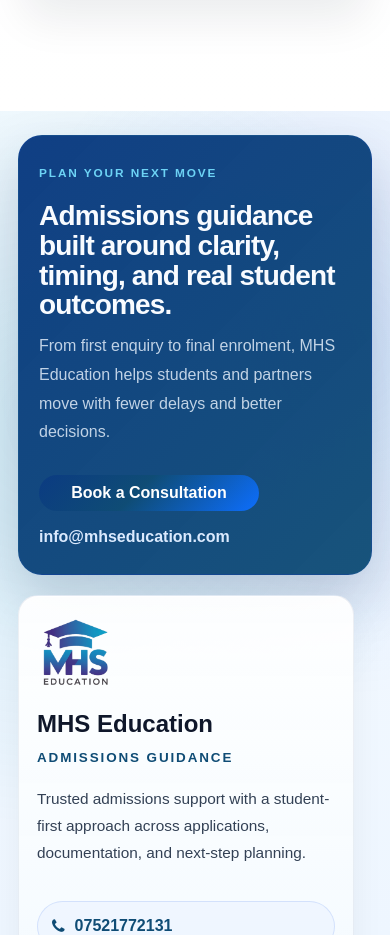
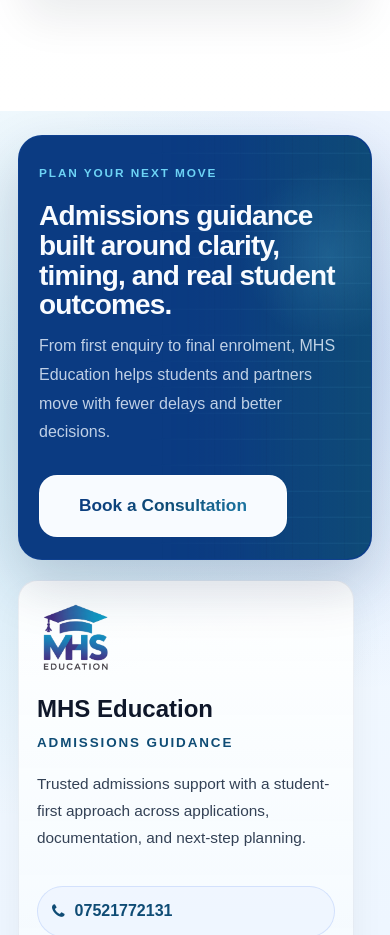
Before and after one commit to JomsonGit738/mhs-education, a Next.js app: page /courses in a window 390 px wide. Shown: the part 3412-4347 px from the top of the page. Built offline with nearby package versions, Linux system fonts and the light colour scheme.

Commit message:
styles changes

```diff
--- a/app/globals.css
+++ b/app/globals.css
@@ -1599,80 +1599,158 @@
 
 /* Modern services row */
 .services-modern {
-  background: linear-gradient(180deg, #f8fbff 0%, #eef4ff 45%, #ffffff 100%);
+  background:
+    radial-gradient(circle at top right, rgba(37, 99, 235, 0.08), transparent 26%),
+    radial-gradient(circle at 12% 16%, rgba(14, 116, 144, 0.08), transparent 22%),
+    linear-gradient(180deg, #f7fafc 0%, #edf3fb 46%, #ffffff 100%);
+}
+
+.services-modern .services-modern__title {
+  margin: 0;
+  color: #10233d;
+  font-size: clamp(2rem, 3.3vw, 2.7rem);
+  font-weight: 800;
+  line-height: 1.08;
+  letter-spacing: -0.045em;
+}
+
+.services-modern .services-modern__intro {
+  max-width: 62ch;
+  margin: 0 auto;
+  color: #5a6b80 !important;
+  font-size: clamp(1rem, 1.35vw, 1.08rem);
+  line-height: 1.85;
 }
 
 .services-modern .services-grid {
   display: grid;
   grid-template-columns: repeat(auto-fit, minmax(240px, 1fr));
-  gap: 18px;
+  gap: 22px;
 }
 
 .services-modern .service-card {
   position: relative;
-  border-radius: 14px;
-  background: #ffffff;
+  display: flex;
+  flex-direction: column;
+  min-height: 100%;
+  border-radius: 24px;
+  background:
+    linear-gradient(180deg, rgba(255, 255, 255, 0.96), rgba(241, 246, 253, 0.96)),
+    #ffffff;
   color: #0f172a;
-  padding: 22px 20px 20px;
+  padding: 24px 24px 22px;
   overflow: hidden;
+  isolation: isolate;
   transition:
-    transform 0.2s ease,
-    box-shadow 0.2s ease;
-  box-shadow: 0 14px 28px rgba(15, 23, 42, 0.08);
-  border: 1px solid rgba(15, 23, 42, 0.06);
-}
-
+    transform 0.28s ease,
+    box-shadow 0.28s ease,
+    border-color 0.28s ease,
+    background 0.28s ease;
+  box-shadow:
+    0 22px 48px rgba(15, 23, 42, 0.08),
+    0 2px 6px rgba(15, 23, 42, 0.04);
+  border: 1px solid rgba(148, 163, 184, 0.24);
+}
+
+.services-modern .service-card::before,
 .services-modern .service-card::after {
   content: "";
   position: absolute;
-  inset: 0;
-  background: linear-gradient(
-    135deg,
-    rgba(59, 130, 246, 0.05),
-    rgba(59, 130, 246, 0)
-  );
   pointer-events: none;
+  transition:
+    opacity 0.28s ease,
+    transform 0.28s ease;
+}
+
+.services-modern .service-card::before {
+  inset: 1px;
+  border-radius: 23px;
+  background: linear-gradient(180deg, rgba(255, 255, 255, 0.82), rgba(255, 255, 255, 0));
+  opacity: 0.8;
+}
+
+.services-modern .service-card::after {
+  inset: auto -18% -42% auto;
+  width: 180px;
+  height: 180px;
+  border-radius: 999px;
+  background: radial-gradient(circle, rgba(37, 99, 235, 0.16), rgba(37, 99, 235, 0));
+  opacity: 0.58;
+  transform: translate3d(0, 12px, 0);
 }
 
 .services-modern .service-card-gradient {
-  background: linear-gradient(145deg, #e8f1ff, #f4f8ff 50%, #ffffff 100%);
+  background:
+    linear-gradient(180deg, rgba(255, 255, 255, 0.98), rgba(239, 245, 252, 0.96)),
+    #ffffff;
+}
+
+.services-modern .service-card--dark {
+  background:
+    linear-gradient(180deg, rgba(244, 248, 252, 0.98), rgba(233, 240, 249, 0.96)),
+    #ffffff;
 }
 
 .services-modern .service-card:hover {
-  transform: translateY(-6px);
-  box-shadow: 0 22px 48px rgba(15, 23, 42, 0.12);
-}
-
-.services-modern .service-accent {
-  width: 52px;
-  height: 52px;
-  border-radius: 14px;
-  display: inline-flex;
-  align-items: center;
-  justify-content: center;
-  background: linear-gradient(135deg, #dbeafe, #bfdbfe);
-  color: #0f172a;
-  margin-bottom: 14px;
-  font-size: 20px;
-  border: 1px solid rgba(59, 130, 246, 0.2);
+  transform: translateY(-10px);
+  border-color: rgba(37, 99, 235, 0.22);
+  box-shadow:
+    0 30px 64px rgba(15, 23, 42, 0.12),
+    0 10px 22px rgba(37, 99, 235, 0.08);
+}
+
+.services-modern .service-card:hover::after {
+  opacity: 0.9;
+  transform: translate3d(-10px, -4px, 0) scale(1.08);
+}
+
+.services-modern .service-body {
+  position: relative;
+  z-index: 1;
 }
 
 .services-modern .service-title {
-  margin: 0 0 8px;
-  font-size: 18px;
-  font-weight: 700;
+  margin: 0 0 12px;
+  font-size: 1.18rem;
+  font-weight: 700;
+  line-height: 1.3;
+  letter-spacing: -0.02em;
 }
 
 .services-modern .service-copy {
   margin: 0;
-  color: #475569;
-  line-height: 1.55;
-  font-size: 15px;
+  max-width: 30ch;
+  color: #526276;
+  line-height: 1.7;
+  font-size: 0.95rem;
 }
 
 @media (max-width: 767px) {
+  .services-modern .services-modern__title {
+    font-size: 1.8rem;
+    line-height: 1.12;
+  }
+
+  .services-modern .services-modern__intro {
+    font-size: 0.98rem;
+    line-height: 1.78;
+  }
+
   .services-modern .services-grid {
     grid-template-columns: repeat(auto-fit, minmax(200px, 1fr));
+  }
+
+  .services-modern .service-card {
+    padding: 22px 20px 20px;
+    border-radius: 22px;
+  }
+
+  .services-modern .service-card::before {
+    border-radius: 21px;
+  }
+
+  .services-modern .service-copy {
+    max-width: none;
   }
 }
 
@@ -2966,6 +3044,7 @@
 }
 
 .footer-modern .footer-lead {
+  position: relative;
   display: flex;
   align-items: flex-end;
   justify-content: space-between;
@@ -2974,12 +3053,38 @@
   padding: 32px 34px;
   border: 1px solid rgba(37, 99, 235, 0.12);
   border-radius: 30px;
+  overflow: hidden;
+  background: #0b3b82;
+  box-shadow: 0 24px 56px rgba(13, 42, 82, 0.2);
+}
+
+.footer-modern .footer-lead::after {
+  content: "";
+  position: absolute;
+  inset: 0;
+  border-radius: inherit;
   background:
-    linear-gradient(135deg, rgba(11, 59, 130, 0.98), rgba(15, 76, 117, 0.96));
-  box-shadow: 0 24px 56px rgba(13, 42, 82, 0.2);
+    linear-gradient(270deg, rgba(10, 28, 61, 0.06) 0, rgba(10, 28, 61, 0.06) 1px, transparent 1px, transparent 26px),
+    linear-gradient(rgba(109, 211, 245, 0.08) 0, rgba(109, 211, 245, 0.08) 1px, transparent 1px, transparent 26px),
+    radial-gradient(circle at 88% 28%, rgba(109, 211, 245, 0.18), transparent 20%),
+    linear-gradient(270deg, rgba(15, 76, 117, 0.88) 0%, rgba(15, 76, 117, 0.55) 22%, rgba(15, 76, 117, 0.18) 42%, rgba(15, 76, 117, 0) 58%);
+  background-size:
+    26px 26px,
+    26px 26px,
+    auto,
+    auto;
+  background-position:
+    right center,
+    right center,
+    right center,
+    right center;
+  mask-image: linear-gradient(270deg, rgba(0, 0, 0, 1) 0%, rgba(0, 0, 0, 0.95) 24%, rgba(0, 0, 0, 0.32) 50%, rgba(0, 0, 0, 0) 64%);
+  pointer-events: none;
 }
 
 .footer-modern .footer-lead__copy {
+  position: relative;
+  z-index: 1;
   max-width: 700px;
 }
 
@@ -3011,6 +3116,8 @@
 }
 
 .footer-modern .footer-lead__actions {
+  position: relative;
+  z-index: 1;
   display: flex;
   flex-direction: column;
   align-items: flex-end;
@@ -3019,8 +3126,49 @@
 }
 
 .footer-modern .footer-lead__button {
-  min-width: 220px;
+  min-width: 248px;
+  min-height: 62px;
+  padding: 0 30px;
+  display: inline-flex;
+  align-items: center;
+  justify-content: center;
   text-align: center;
+  background: #f8fbff;
+  color: #0f4c75;
+  font-size: 1.08rem;
+  font-weight: 700;
+  border-radius: 18px;
+  border: 1px solid rgba(255, 255, 255, 0.72);
+  box-shadow: 0 18px 30px rgba(7, 22, 49, 0.18);
+  transition:
+    transform 0.22s ease,
+    box-shadow 0.22s ease,
+    border-color 0.22s ease,
+    background-color 0.22s ease;
+}
+
+.footer-modern .footer-lead__button span {
+  display: inline-block;
+  background-image: linear-gradient(135deg, #0b3b82 0%, #0f4c75 52%, #1d7aa8 100%);
+  -webkit-background-clip: text;
+  background-clip: text;
+  -webkit-text-fill-color: transparent;
+  color: transparent;
+}
+
+.footer-modern .footer-lead__button:hover,
+.footer-modern .footer-lead__button:focus {
+  background: #ffffff;
+  border-color: rgba(109, 211, 245, 0.7);
+  box-shadow:
+    0 22px 36px rgba(7, 22, 49, 0.2),
+    0 0 0 4px rgba(255, 255, 255, 0.08);
+  transform: translateY(-2px);
+}
+
+.footer-modern .footer-lead__button:active {
+  transform: translateY(0);
+  box-shadow: 0 14px 24px rgba(7, 22, 49, 0.18);
 }
 
 .footer-modern .footer-lead__link {
--- a/src/components/Footer.tsx
+++ b/src/components/Footer.tsx
@@ -18,11 +18,8 @@
         </div>
         <div className="footer-lead__actions">
           <Link href="/contact" className="btn btn-apply-invert footer-lead__button">
-            Book a Consultation
+            <span>Book a Consultation</span>
           </Link>
-          <a href={`mailto:${brand.email}`} className="footer-lead__link">
-            {brand.email}
-          </a>
         </div>
       </div>
 
```
Also changed, not shown: src/components/Services.tsx (+7 -6 lines).
